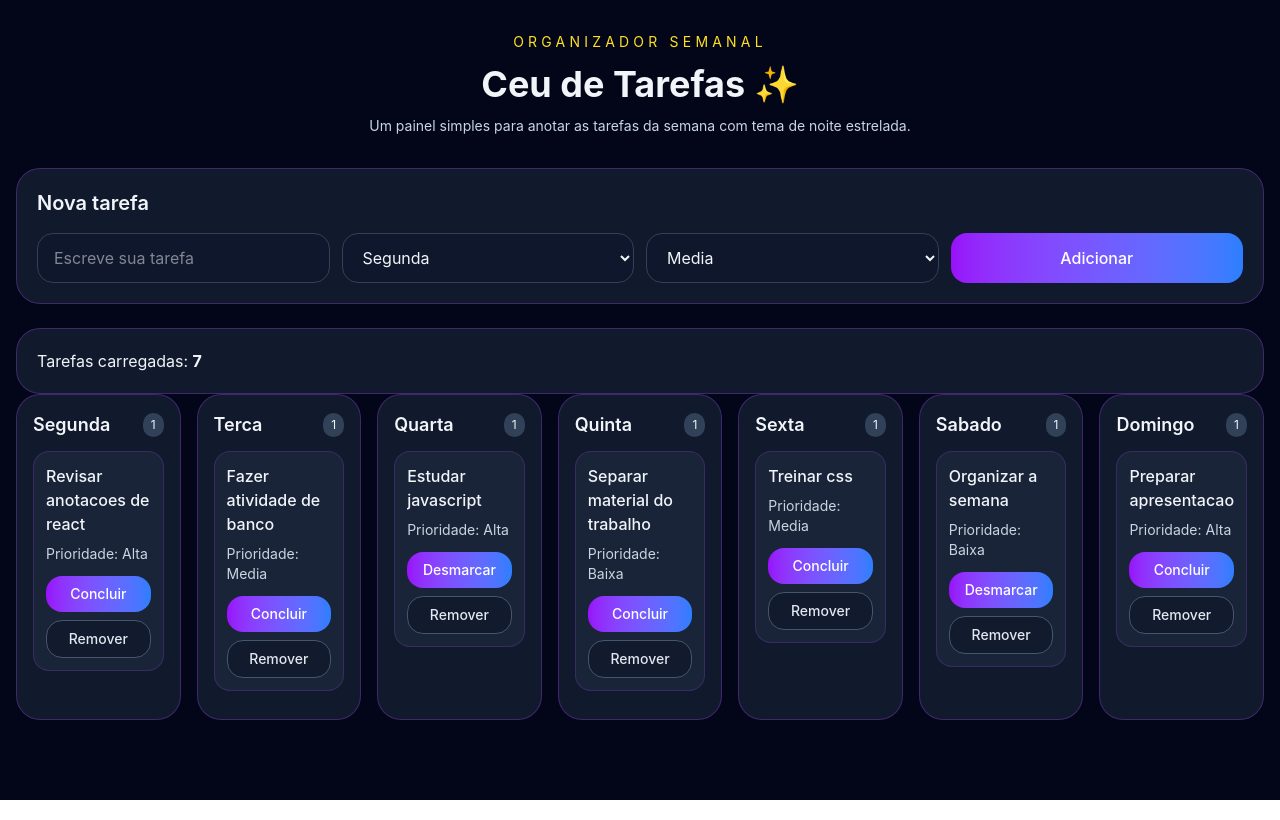
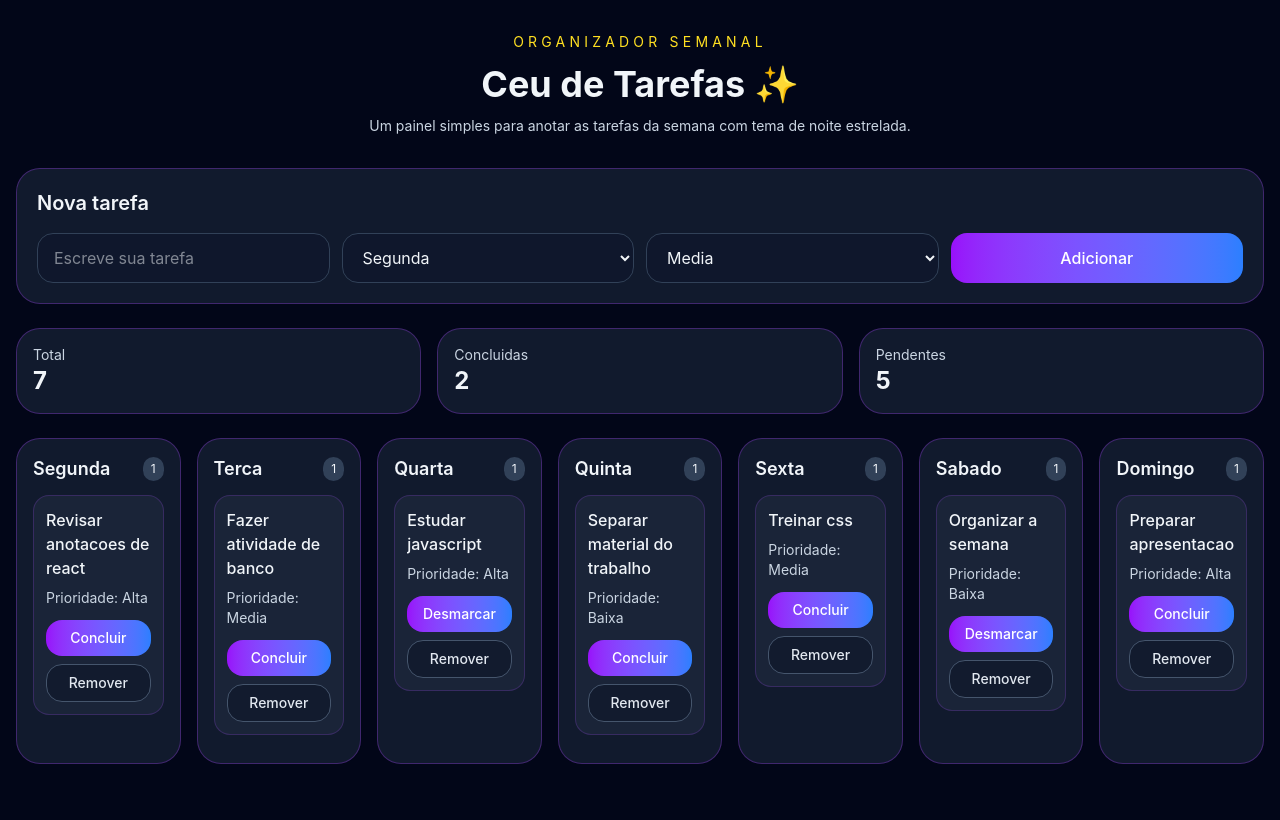
Before and after one commit to barbaraleao-28/Projeto-React-Tarefas, a React (Vite) app: page / in a window 1280 px wide. Built offline with nearby package versions, Linux system fonts and the light colour scheme.

Commit message:
criado componente resumo

```diff
--- a/src/App.jsx
+++ b/src/App.jsx
@@ -1,5 +1,6 @@
 import { useState } from 'react'
 import Header from './components/Header'
+import Summary from './components/Summary'
 import TaskForm from './components/TaskForm'
 import WeekBoard from './components/WeekBoard'
 import tarefasIniciais from './data/tasks.json'
@@ -39,9 +40,7 @@ function App() {
       <Header />
       <main className="mx-auto max-w-7xl px-4 py-8">
         <TaskForm adicionarTarefa={adicionarTarefa} />
-        <div className="rounded-3xl border border-purple-500/30 bg-slate-800/60 p-5 text-slate-100 backdrop-blur">
-          Tarefas carregadas: <strong>{listaTarefas.length}</strong>
-        </div>
+        <Summary listaTarefas={listaTarefas} />
         <WeekBoard
           listaTarefas={listaTarefas}
           marcarConcluida={marcarConcluida}
--- /dev/null
+++ b/src/components/Summary.jsx
@@ -0,0 +1,24 @@
+function Summary({ listaTarefas }) {
+  const total = listaTarefas.length
+  const concluidas = listaTarefas.filter((tarefa) => tarefa.done).length
+  const pendentes = total - concluidas
+
+  return (
+    <section className="mb-6 grid grid-cols-1 gap-4 md:grid-cols-3">
+      <div className="rounded-3xl border border-purple-500/30 bg-slate-800/60 p-4 text-slate-100 backdrop-blur">
+        <p className="text-sm text-slate-300">Total</p>
+        <strong className="text-2xl">{total}</strong>
+      </div>
+      <div className="rounded-3xl border border-purple-500/30 bg-slate-800/60 p-4 text-slate-100 backdrop-blur">
+        <p className="text-sm text-slate-300">Concluidas</p>
+        <strong className="text-2xl">{concluidas}</strong>
+      </div>
+      <div className="rounded-3xl border border-purple-500/30 bg-slate-800/60 p-4 text-slate-100 backdrop-blur">
+        <p className="text-sm text-slate-300">Pendentes</p>
+        <strong className="text-2xl">{pendentes}</strong>
+      </div>
+    </section>
+  )
+}
+
+export default Summary
```
